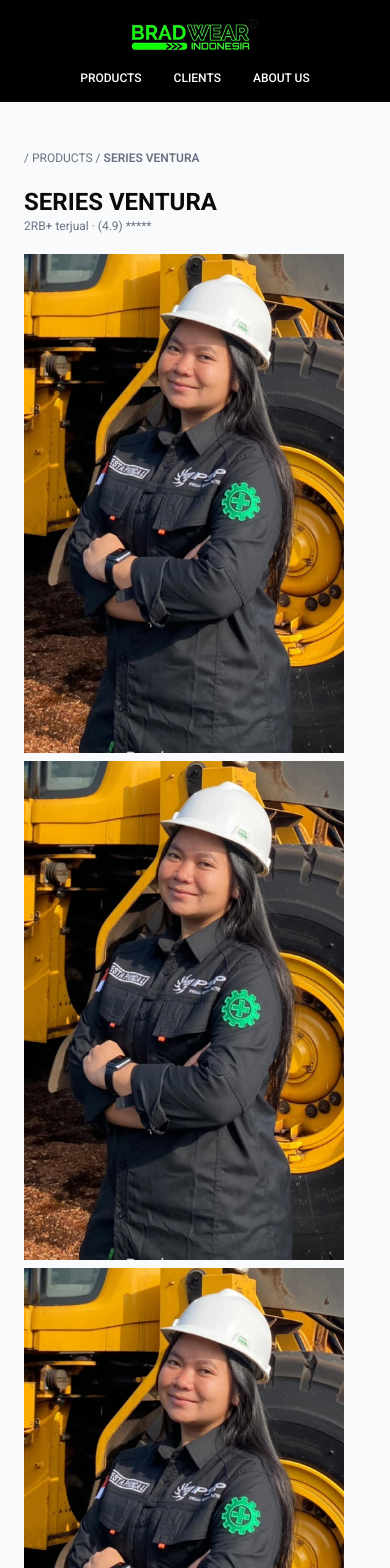
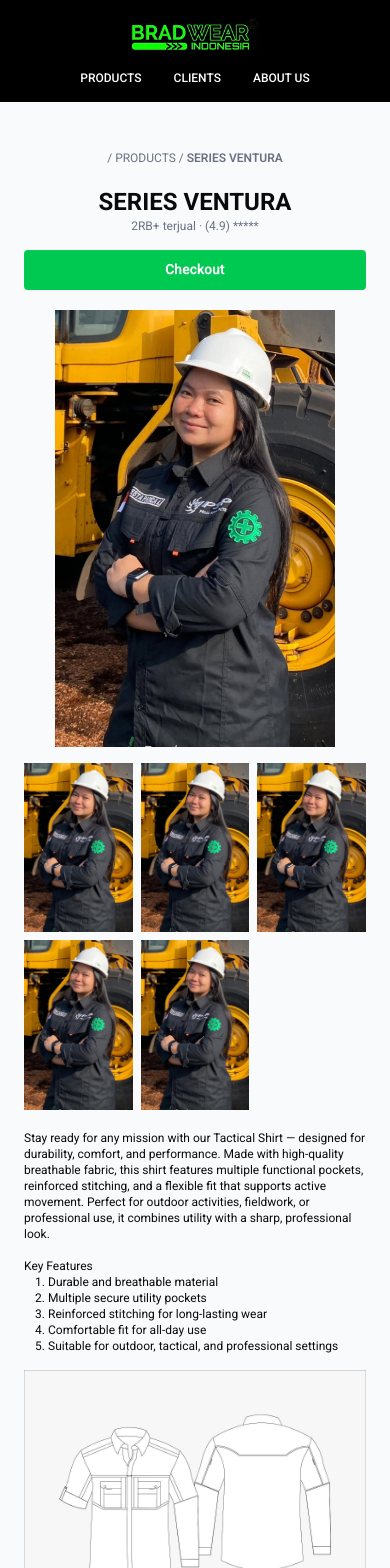
Before and after one commit to Amoebajelek/bradwearindonesia, a Next.js app: page /products/0 in a window 390 px wide. Shown: the top 1568 px of the page. Built offline with nearby package versions, Linux system fonts and the light colour scheme.

Commit message:
fix responsive layout

```diff
--- a/app/(pages)/products/[slug]/page.tsx
+++ b/app/(pages)/products/[slug]/page.tsx
@@ -7,8 +7,7 @@ import Link from "next/link";
 
 import Size from "@/public/size-chart-kemeja.jpeg";
 import Model from "@/public/model-series-ventura.jpeg";
-import Fabric from "@/public/spesifik-bahan-kain.jpeg"
-
+import Fabric from "@/public/spesifik-bahan-kain.jpeg";
 
 export default async function Page({
   params,
@@ -26,10 +25,10 @@ export default async function Page({
       {/* End Navbar */}
 
       {/* Contents */}
-      <div className="flex flex-col h-fit w-full px-6 py-12 lg:p-20 justify-start gap-5">
+      <div className="flex flex-col h-fit w-full px-6 py-12 lg:p-20 justify-center items-center gap-5">
         {/* Link */}
-        <div className="flex w-full justify-center">
-          <Link href="/products" className="w-full md:w-8/12">
+        <div className="flex justify-center md:justify-start w-full md:w-10/12 lg:w-1/2">
+          <Link href="/products">
             <p className="uppercase text-xs lg:text-sm font-regular text-gray-500">
               / Products /{" "}
               <span className="font-semibold">{product?.name}</span>
@@ -37,11 +36,10 @@ export default async function Page({
           </Link>
         </div>
         {/* End Link */}
-        {/* Header */}
-        <div className="flex justify-center">
-          <div className="flex w-full md:w-6/12">
+        {/* Top */}
+        <div className="flex flex-col md:flex-row justify-between w-full md:w-10/12 lg:w-1/2 gap-4 md:gap-0">
           {/* Title */}
-            <div className="flex flex-col gap-0">
+          <div className="flex flex-col gap-0 w-full items-center md:items-start">
             <h2 className="uppercase text-2xl lg:text-4xl font-bold">
               {product?.name}
             </h2>
@@ -50,9 +48,8 @@ export default async function Page({
             </p>
           </div>
           {/* End Title */}
-          </div>
           {/* Order Button */}
-          <div className="hidden md:flex w-2/12 items-center">
+          <div className="flex items-center w-full md:w-1/3">
             <Link
               href="https://linktr.ee/bradwearIndonesia"
               target="_blank"
@@ -65,53 +62,66 @@ export default async function Page({
           </div>
           {/* End Order Button */}
         </div>
-        {/* End Header */}
+        {/* End Top */}
         {/* Images */}
-        <div className="flex flex-col md:flex-row w-full justify-center items-center gap-8">
-          <div className="flex flex-wrap gap-2">
+        <div className="flex flex-col lg:flex-row w-full md:w-10/12 lg:w-1/2 justify-center items-center lg:items-start gap-4">
+          <div>
             <Image
               alt={product!.name}
               src={product!.src}
               height={24}
-              width={320}
+              width={280}
               loading="lazy"
-              className=""
+              className="object-cover"
+            />
+          </div>
+          <div className="grid grid-cols-3 md:grid-cols-5 lg:grid-cols-3 gap-2 h-fit">
+            <Image
+              alt={product!.name}
+              src={product!.src}
+              height={0}
+              width={120}
+              loading="lazy"
+              className="object-cover"
             />
             <Image
               alt={product!.name}
               src={product!.src}
-              height={24}
-              width={320}
+              height={0}
+              width={120}
               loading="lazy"
-              className=""
+              className="object-cover"
             />
             <Image
               alt={product!.name}
               src={product!.src}
-              height={24}
-              width={320}
+              height={0}
+              width={120}
               loading="lazy"
-              className=""
+              className="object-cover"
+            />
+            <Image
+              alt={product!.name}
+              src={product!.src}
+              height={0}
+              width={120}
+              loading="lazy"
+              className="object-cover"
+            />
+            <Image
+              alt={product!.name}
+              src={product!.src}
+              height={0}
+              width={120}
+              loading="lazy"
+              className="object-cover"
             />
           </div>
-          {/* Order Button */}
-          <div className="flex md:hidden w-full items-center">
-            <Link
-              href="https://linktr.ee/bradwearIndonesia"
-              target="_blank"
-              className="flex w-full"
-            >
-              <button className="btn border-none bg-green-500 text-white w-full">
-                Checkout
-              </button>
-            </Link>
-          </div>
-          {/* End Order Button */}
         </div>
         {/* End Images */}
         {/* Desc */}
-        <div className="flex flex-col w-full h-fit items-center gap-4">
-          <p className="text-xs lg:text-sm/6 font-regular w-full md:w-6/12">
+        <div className="flex flex-col items-center gap-4 w-full md:w-10/12 lg:w-1/2 h-fit">
+          <p className="text-xs w-full">
             Stay ready for any mission with our Tactical Shirt — designed for
             durability, comfort, and performance. Made with high-quality
             breathable fabric, this shirt features multiple functional pockets,
@@ -119,7 +129,7 @@ export default async function Page({
             movement. Perfect for outdoor activities, fieldwork, or professional
             use, it combines utility with a sharp, professional look.
           </p>
-          <div className="flex flex-col w-full md:w-6/12">
+          <div className="flex flex-col w-full">
             <p className="text-xs lg:text-sm/6 font-regular">Key Features</p>
             <ul className="list-decimal text-xs lg:text-sm/6 font-regular ps-6">
               <li>Durable and breathable material</li>
```
Lines whose indentation alone changed are shown as unchanged.
